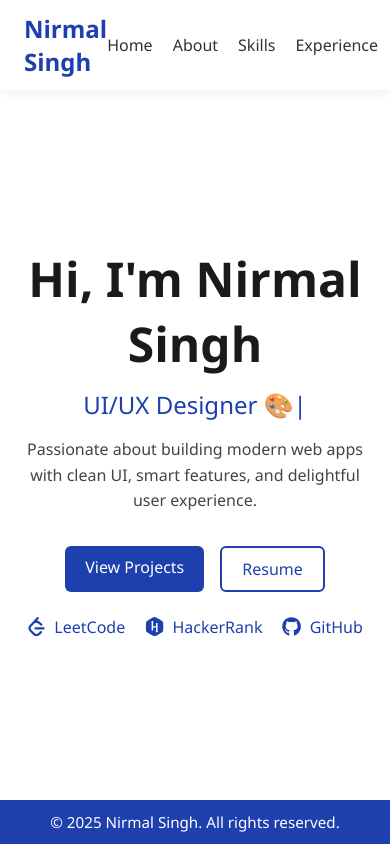
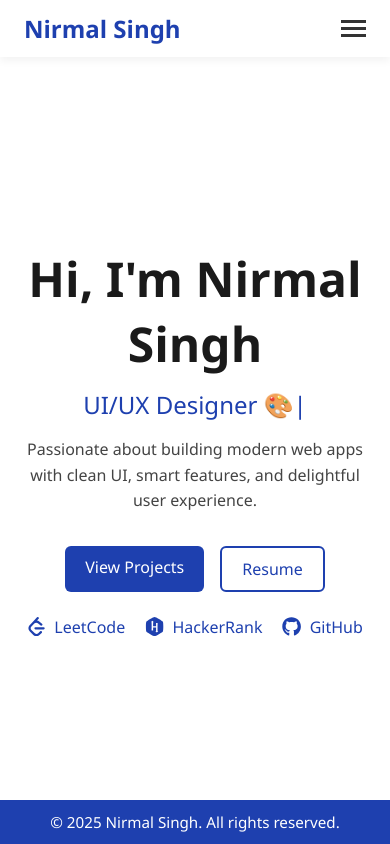
Before and after one commit to NirmalSingh100754/Portfolio, a React (Vite) app: page / in a window 390 px wide. Built offline with nearby package versions, Linux system fonts and the light colour scheme.

Commit message:
added responsiveness

```diff
--- a/src/components/Navbar.css
+++ b/src/components/Navbar.css
@@ -1,15 +1,21 @@
 /* src/components/Navbar.css */
+
 .navbar {
   position: fixed;
   top: 0;
-  width: 100%;
+  left: 0;
+  width: 100vw;
   background-color: #ffffff;
   padding: 12px 24px;
   display: flex;
   justify-content: space-between;
   align-items: center;
+  z-index: 1000;
   box-shadow: 0 4px 8px rgba(0, 0, 0, 0.05);
-  z-index: 1000;
+}
+
+body.dark-mode .navbar {
+  background-color: #1a1a1a;
 }
 
 .navbar-title {
@@ -21,12 +27,18 @@
 .navbar-links {
   display: flex;
   gap: 20px;
+  align-items: center;
 }
 
 .navbar-links a {
   text-decoration: none;
   color: #333;
   font-weight: 500;
+  transition: 0.2s;
+}
+
+body.dark-mode .navbar-links a {
+  color: #eee;
 }
 
 .navbar-links a:hover {
@@ -40,3 +52,69 @@
   padding: 6px 12px;
   cursor: pointer;
 }
+
+body.dark-mode .dark-toggle {
+  border-color: #777;
+  color: #eee;
+}
+
+/* Hamburger */
+.hamburger {
+  display: none;
+  flex-direction: column;
+  gap: 4px;
+  cursor: pointer;
+}
+
+.bar {
+  width: 25px;
+  height: 3px;
+  background-color: #333;
+  transition: 0.3s;
+}
+
+body.dark-mode .bar {
+  background-color: #eee;
+}
+
+/* Rotate animation when open */
+.bar.open:nth-child(1) {
+  transform: rotate(45deg) translate(5px, 5px);
+}
+.bar.open:nth-child(2) {
+  opacity: 0;
+}
+.bar.open:nth-child(3) {
+  transform: rotate(-45deg) translate(6px, -6px);
+}
+
+/* Mobile Responsive */
+@media (max-width: 768px) {
+  .hamburger {
+    display: flex;
+  }
+
+  .navbar-links {
+    position: absolute;
+    top: 64px;
+    left: 0;
+    width: 100%;
+    background-color: inherit;
+    flex-direction: column;
+    align-items: center;
+    padding: 20px 0;
+    display: none;
+  }
+
+  .navbar-links.active {
+    display: flex;
+  }
+
+  .navbar-links a {
+    margin: 10px 0;
+  }
+
+  .dark-toggle {
+    margin-top: 12px;
+  }
+}
--- a/src/components/Navbar.jsx
+++ b/src/components/Navbar.jsx
@@ -1,20 +1,39 @@
 // src/components/Navbar.jsx
-import React, { useState } from 'react';
+import React, { useState, useEffect } from 'react';
 import { Link } from 'react-router-dom';
 import './Navbar.css';
 
 const Navbar = () => {
-  const [dark, setDark] = useState(false);
+  const [darkMode, setDarkMode] = useState(false);
+  const [menuOpen, setMenuOpen] = useState(false);
 
+  // Toggle dark mode
   const toggleDarkMode = () => {
-    document.body.classList.toggle('dark-mode');
-    setDark(!dark);
+    setDarkMode(!darkMode);
+    document.body.classList.toggle('dark-mode', !darkMode);
   };
+
+  // Close menu on route change
+  useEffect(() => {
+    const closeOnResize = () => {
+      if (window.innerWidth > 768) setMenuOpen(false);
+    };
+    window.addEventListener('resize', closeOnResize);
+    return () => window.removeEventListener('resize', closeOnResize);
+  }, []);
 
   return (
     <nav className="navbar">
       <div className="navbar-title">Nirmal Singh</div>
-      <div className="navbar-links">
+
+      {/* Hamburger Icon */}
+      <div className="hamburger" onClick={() => setMenuOpen(!menuOpen)}>
+        <div className={`bar ${menuOpen ? 'open' : ''}`}></div>
+        <div className={`bar ${menuOpen ? 'open' : ''}`}></div>
+        <div className={`bar ${menuOpen ? 'open' : ''}`}></div>
+      </div>
+
+      <div className={`navbar-links ${menuOpen ? 'active' : ''}`}>
         <Link to="/">Home</Link>
         <Link to="/about">About</Link>
         <Link to="/skills">Skills</Link>
@@ -23,10 +42,10 @@ const Navbar = () => {
         <Link to="/certifications">Certifications</Link>
         <Link to="/education">Education</Link>
         <Link to="/contact">Contact</Link>
+        <button className="dark-toggle" onClick={toggleDarkMode}>
+          {darkMode ? '☀️ Light' : '🌙 Dark'}
+        </button>
       </div>
-      <button onClick={toggleDarkMode} className="dark-toggle">
-        {dark ? '☀️' : '🌙'}
-      </button>
     </nav>
   );
 };
```
